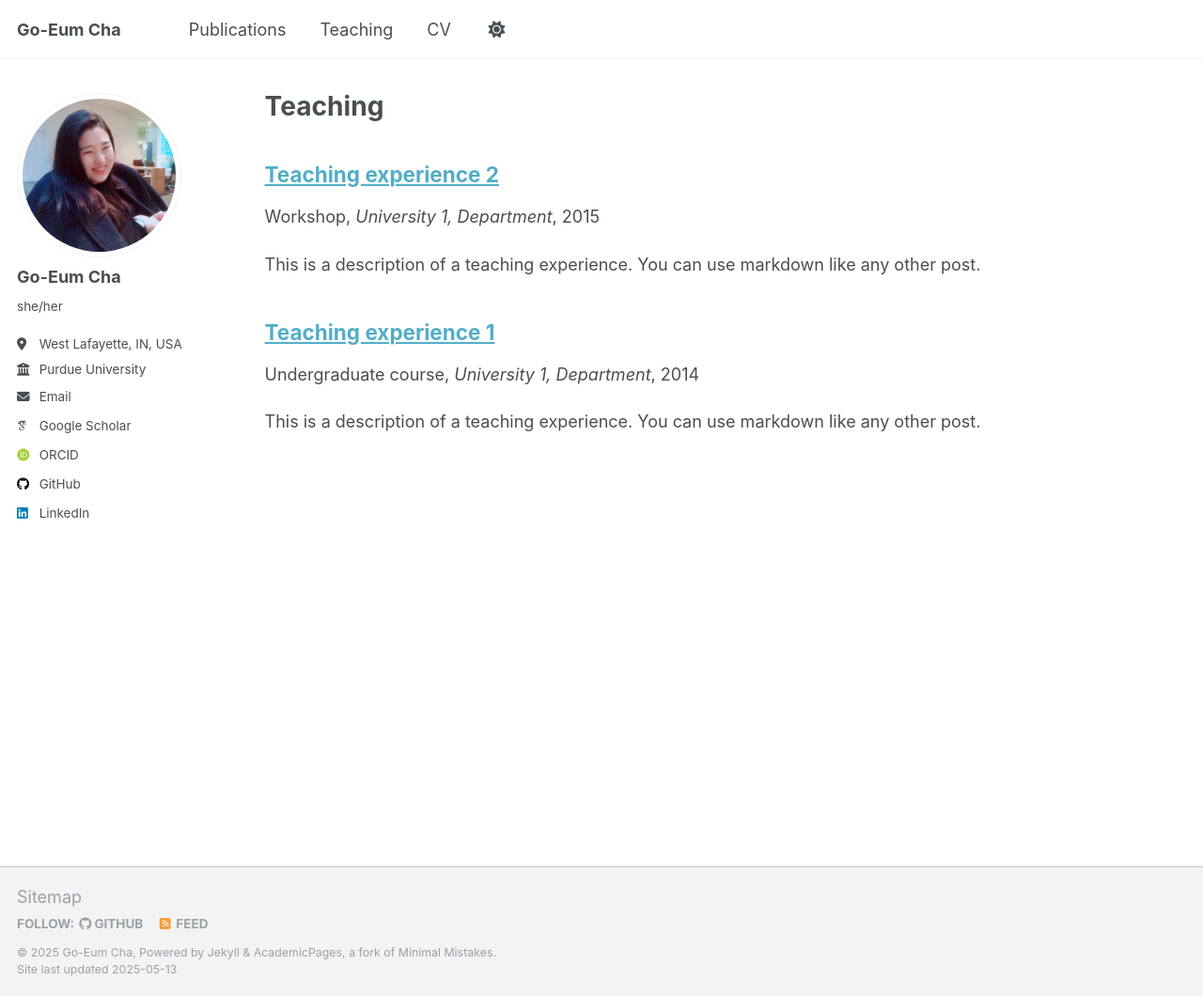
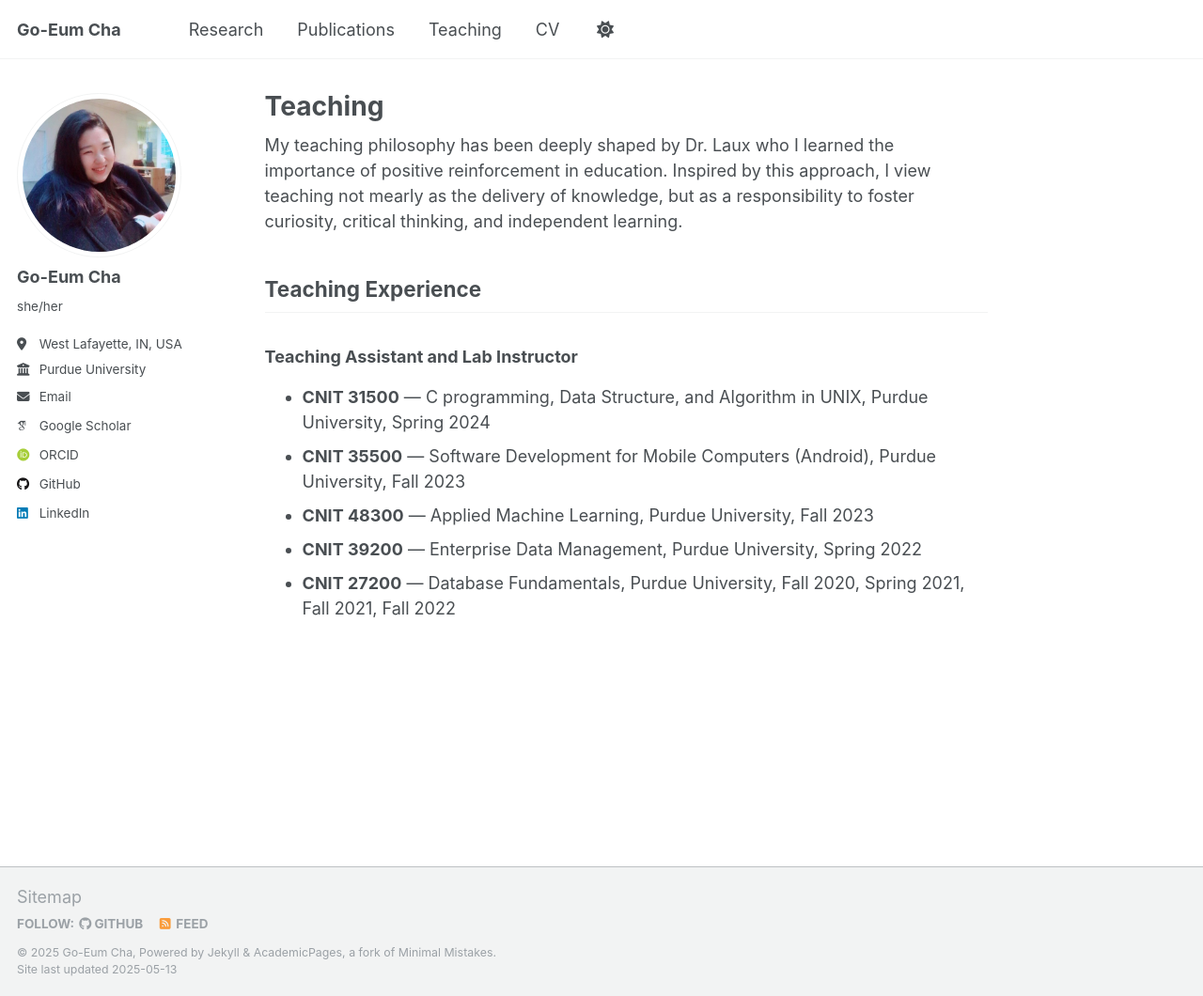
Before and after one commit to chagom/chagom.github.io, a Jekyll site: the page built from _pages/teaching.md, in a window 1280 px wide and 1060 px high. Shown: the whole window at 94% size. Built offline with Jekyll 4.4.1, drawn with Linux system fonts in a browser that asks for light colours; some web fonts are replaced.

Commit message:
major updates

```diff
--- a/_data/navigation.yml
+++ b/_data/navigation.yml
@@ -8,6 +8,9 @@
 #      Markdown formatted page while the second is generated using JSON.
 
 main:
+  - title: "Research"
+    url: /research/
+
   - title: "Publications"
     url: /publications/
 
--- a/_pages/publications.html
+++ b/_pages/publications.html
@@ -12,7 +12,7 @@ author_profile: true
 {% include base_path %}
 
 <!-- New style rendering if publication categories are defined -->
-{% if site.publication_category %}
+<!--{% if site.publication_category %}
   {% for category in site.publication_category  %}
     {% assign title_shown = false %}
     {% for post in site.publications reversed %}
@@ -31,3 +31,6 @@ author_profile: true
     {% include archive-single.html %}
   {% endfor %}
 {% endif %}
+
+
+ -->
--- /dev/null
+++ b/_pages/teaching.md
@@ -0,0 +1,18 @@
+---
+layout: single
+title: "Teaching"
+permalink: /teaching/
+author_profile: true
+---
+
+My teaching philosophy has been deeply shaped by Dr. Laux who I learned the importance of positive reinforcement in education. Inspired by this approach, I view teaching not mearly as the delivery of knowledge, but as a responsibility to foster curiosity, critical thinking, and independent learning.
+
+## Teaching Experience
+
+### Teaching Assistant and Lab Instructor
+
+* **CNIT 31500** — C programming, Data Structure, and Algorithm in UNIX, Purdue University, Spring 2024
+* **CNIT 35500** — Software Development for Mobile Computers (Android), Purdue University, Fall 2023
+* **CNIT 48300** — Applied Machine Learning, Purdue University, Fall 2023
+* **CNIT 39200** — Enterprise Data Management, Purdue University, Spring 2022
+* **CNIT 27200** — Database Fundamentals, Purdue University, Fall 2020, Spring 2021, Fall 2021, Fall 2022
--- a/_teaching/2014-spring-teaching-1.md
+++ /dev/null
@@ -1,20 +0,0 @@
----
-title: "Teaching experience 1"
-collection: teaching
-type: "Undergraduate course"
-permalink: /teaching/2014-spring-teaching-1
-venue: "University 1, Department"
-date: 2014-01-01
-location: "City, Country"
----
-
-This is a description of a teaching experience. You can use markdown like any other post.
-
-Heading 1
-======
-
-Heading 2
-======
-
-Heading 3
-======
--- a/_teaching/2015-spring-teaching-2.md
+++ /dev/null
@@ -1,20 +0,0 @@
----
-title: "Teaching experience 2"
-collection: teaching
-type: "Workshop"
-permalink: /teaching/2015-spring-teaching-1
-venue: "University 1, Department"
-date: 2015-01-01
-location: "City, Country"
----
-
-This is a description of a teaching experience. You can use markdown like any other post.
-
-Heading 1
-======
-
-Heading 2
-======
-
-Heading 3
-======
```
Also changed, not shown: _pages/404.md (+1 -0 lines), _pages/cv.md (+0 -27 lines), _pages/research.md (added, +13 -0 lines), _pages/research_root.md (added, +16 -0 lines).
